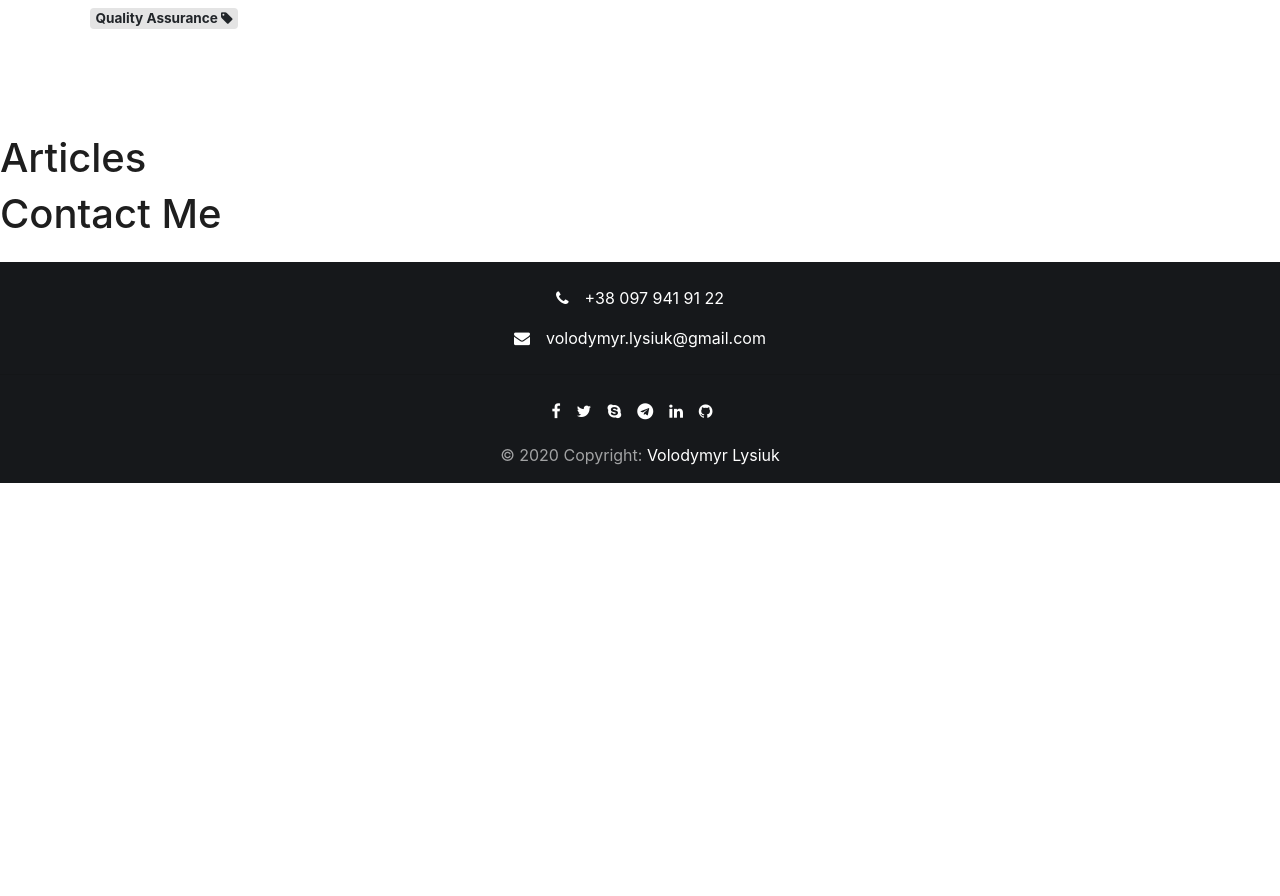
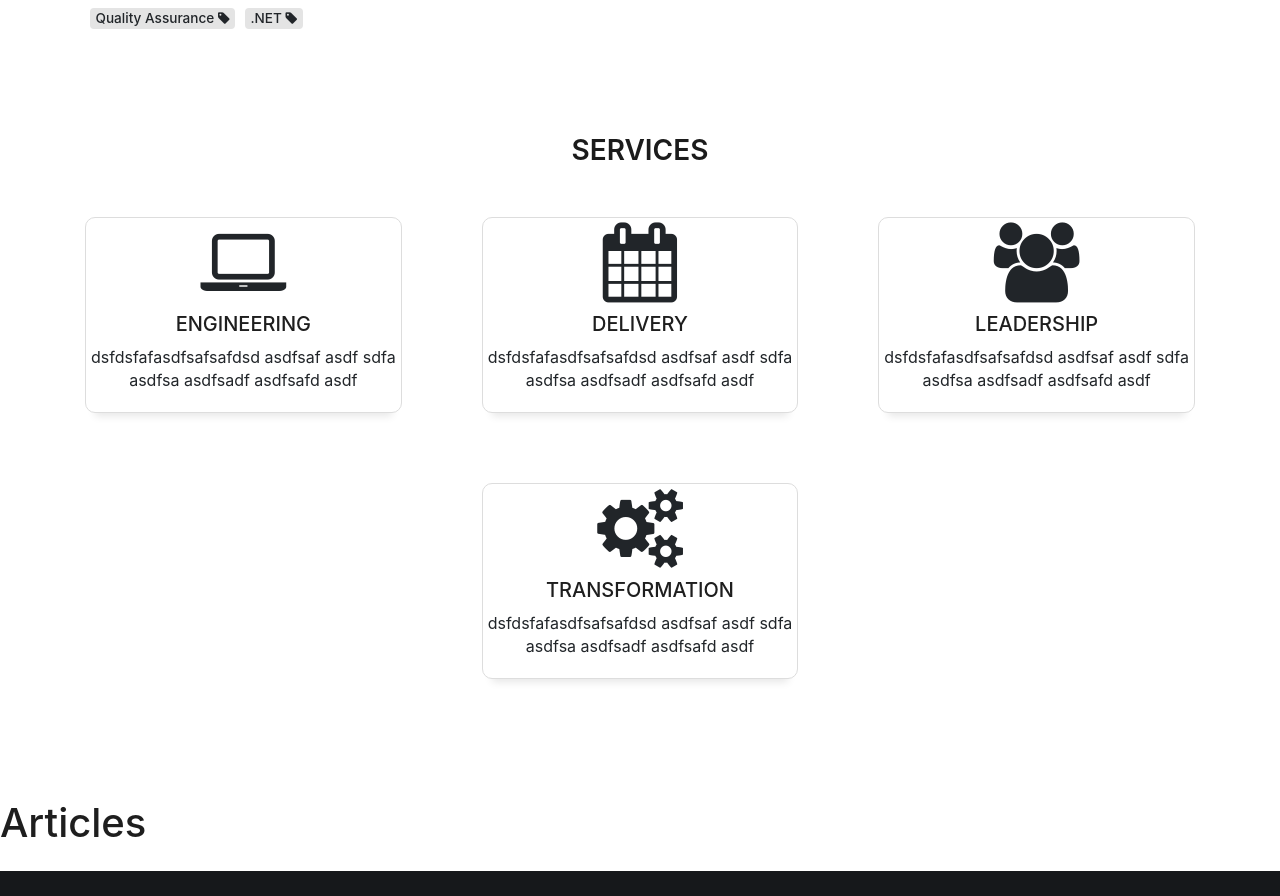
Before and after one commit to VLysiuk/vlysiuk.github.io, a React (Create React App) app: page / in a window 1280 px wide. Shown: the part 1344-2240 px from the top of the page. Before the commit the page ends 1827 px from the top, so only its background shows below. Built offline with nearby package versions, Linux system fonts and the light colour scheme.

Commit message:
added services page

```diff
--- a/src/About.js
+++ b/src/About.js
@@ -30,6 +30,7 @@ const About = (props) => {
                   <span class="skill-box">Scalability   <i className="fa fa-tag"></i></span>
                   <span class="skill-box">High-load   <i className="fa fa-tag"></i></span>
                   <span class="skill-box">Quality Assurance    <i className="fa fa-tag"></i></span>
+                  <span class="skill-box">.NET    <i className="fa fa-tag"></i></span>
                 </div>
             </div>
             <div class="col-md-6 about-content">
--- a/src/App.css
+++ b/src/App.css
@@ -538,7 +538,7 @@ a:hover {
   color: #212529;
   background-color: #e4e4e4;
   font-size: 85%;
-  font-weight: 700;
+  font-weight: 500;
   line-height: 1;
   text-align: center;
   white-space: nowrap;
@@ -546,6 +546,27 @@ a:hover {
   border-radius: 0.25rem;
   margin: 5px;;
   transition: color 0.15s ease-in-out, background-color 0.15s ease-in-out, border-color 0.15s ease-in-out, box-shadow 0.15s ease-in-out;
+}
+
+/*======================================
+//--//-->   SERVICES
+======================================*/
+.service-box {
+  display: block;
+  padding: 4px;
+  margin-bottom: 20px;
+  line-height: 1.42857143;
+  background-color: #fff;
+  border: 1px solid #ddd;
+  border-radius: 10px;
+  -webkit-transition: border .2s ease-in-out;
+  -o-transition: border .2s ease-in-out;
+  transition: border .2s ease-in-out;
+}
+
+.service-label {
+  margin-top: 10px;
+  margin-bottom: 10px;
 }
 
 /*======================================
--- a/src/App.js
+++ b/src/App.js
@@ -6,8 +6,7 @@ import Navigation from './components/Navigation';
 import Home from './Home';
 import About from './About';
 import Blog from './Blog';
-import Resume from './Resume';
-import Contact from './Contact';
+import Services from './Services';
 import Footer from './components/Footer';
 
 function App() {
@@ -17,8 +16,8 @@ function App() {
         <Navigation />
         <Home />
         <About />
+        <Services />
         <Blog />
-        <Contact />
         <Footer />
       </div>
     </BrowserRouter>
--- a/src/Resume.js
+++ /dev/null
@@ -1,11 +0,0 @@
-import React from "react"
-
-const Resume = (props) => {
-  return (
-    <div>
-      <h1>My Resume</h1>
-    </div>
-  )
-}
-
-export default Resume;
--- /dev/null
+++ b/src/Services.js
@@ -0,0 +1,45 @@
+import React from "react"
+
+const Services = (props) => {
+  return (
+    <div class="container page" id="service">
+      <h3 class="page-title">Services</h3>
+      <div class="row gutters-80">
+          <div class="col-md-4">
+            <div class="service-box text-center">
+              <span><i className="fa fa-laptop fa-5x"></i></span>
+              <h5 class="service-label">ENGINEERING</h5>
+              <p>dsfdsfafasdfsafsafdsd asdfsaf  asdf sdfa  asdfsa   asdfsadf   asdfsafd  asdf</p>
+            </div>
+          </div>
+          <div class="col-md-4">
+            <div class="service-box text-center">
+              <span><i className="fa fa-calendar fa-5x"></i></span>
+              <h5 class="service-label">DELIVERY</h5>
+              <p>dsfdsfafasdfsafsafdsd asdfsaf  asdf sdfa  asdfsa   asdfsadf   asdfsafd  asdf</p>
+            </div>
+          </div>
+          <div class="col-md-4">
+            <div class="service-box text-center">
+              <span><i className="fa fa-users fa-5x"></i></span>
+              <h5 class="service-label">LEADERSHIP</h5>
+              <p>dsfdsfafasdfsafsafdsd asdfsaf  asdf sdfa  asdfsa   asdfsadf   asdfsafd  asdf</p>
+            </div>
+          </div>
+      </div >
+      <div class="row gutters-80 center">
+          <div class="col-md-4"/>
+          <div class="col-md-4">
+            <div class="service-box text-center">
+              <span><i className="fa fa-cogs fa-5x"></i></span>
+              <h5 class="service-label">TRANSFORMATION</h5>
+              <p>dsfdsfafasdfsafsafdsd asdfsaf  asdf sdfa  asdfsa   asdfsadf   asdfsafd  asdf</p>
+            </div>
+          </div>
+          <div class="col-md-4"></div>
+      </div>
+    </div>
+  )
+}
+
+export default Services;
```
